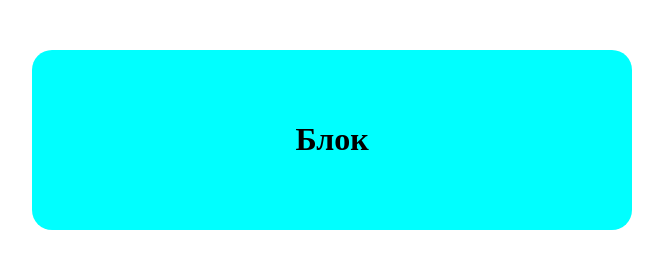
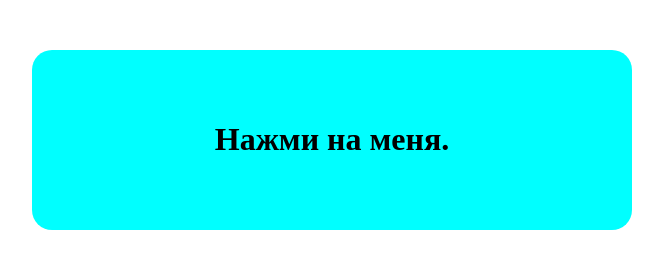
Before and after one commit to AlekseiKonoplev/github-test, a plain HTML site: page index.html in a window 1280 px wide. Shown: the whole page, without its empty margins (308-971 px from the left). Drawn offline with Linux system fonts and the light colour scheme.

Commit message:
Change text in block

```diff
--- a/index.html
+++ b/index.html
@@ -9,7 +9,7 @@
 </head>
 <body>
     <div>
-        <h1>Блок</h1>
+        <h1>Нажми на меня.</h1>
     </div>
 </body>
 </html>
```
